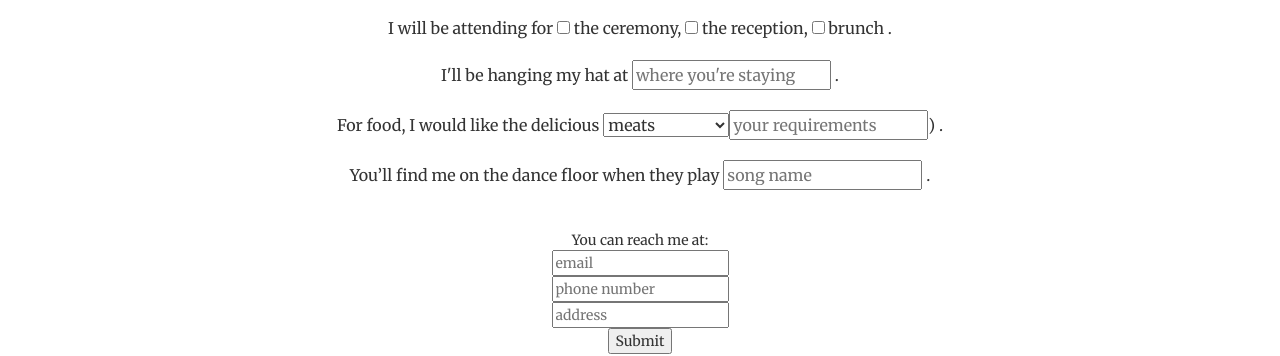
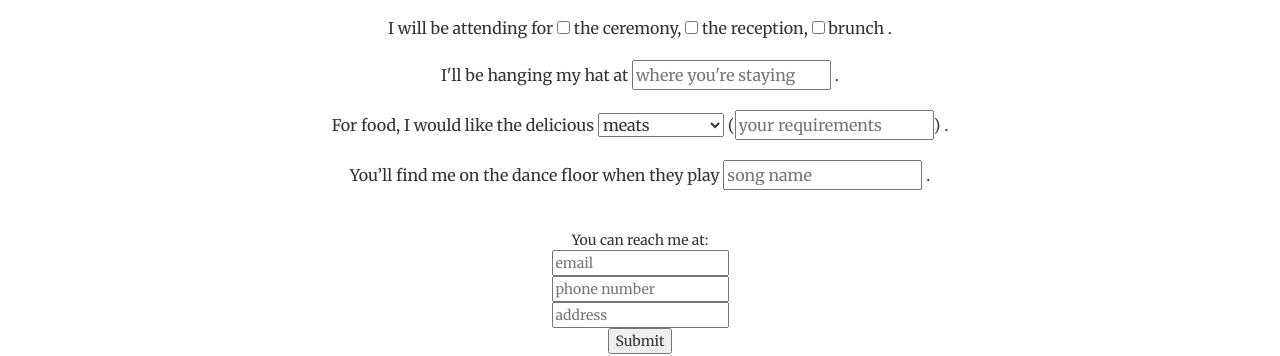
Before and after one commit to notbleh/wed-website, a Jekyll site: the page built from live.html, in a window 1280 px wide and 900 px high, scrolled down 2792 px. Shown: the part 472-828 px from the top of the window. Built offline with Jekyll 4.4.1, drawn with Linux system fonts in a browser that asks for light colours; nearby versions of some CDN libraries.

Commit message:
Update rsvp1.html

```diff
--- a/_includes/rsvp1.html
+++ b/_includes/rsvp1.html
@@ -53,8 +53,8 @@
                                         <option value="meat" selected>meats</option>
                                         <option value="veg">vegetarian</option>
                                         <option value="other">other options</option>
-                                        &lpar;<input type="text" name="diet" id="diet" placeholder="your requirements">&rpar;
                                     </select>
+                                    &lpar;<input type="text" name="diet" id="diet" placeholder="your requirements">&rpar;
                                 </span>. </p>
                             </div>
                             <div>
```
